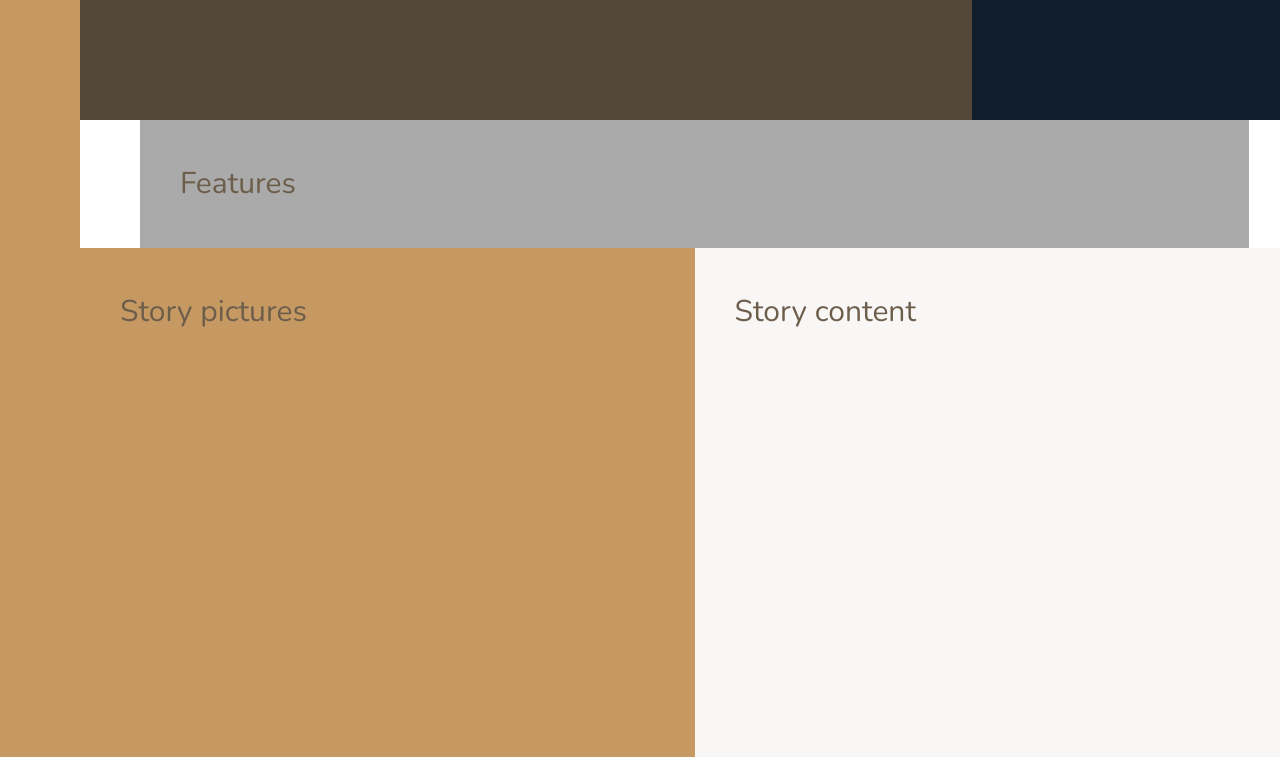
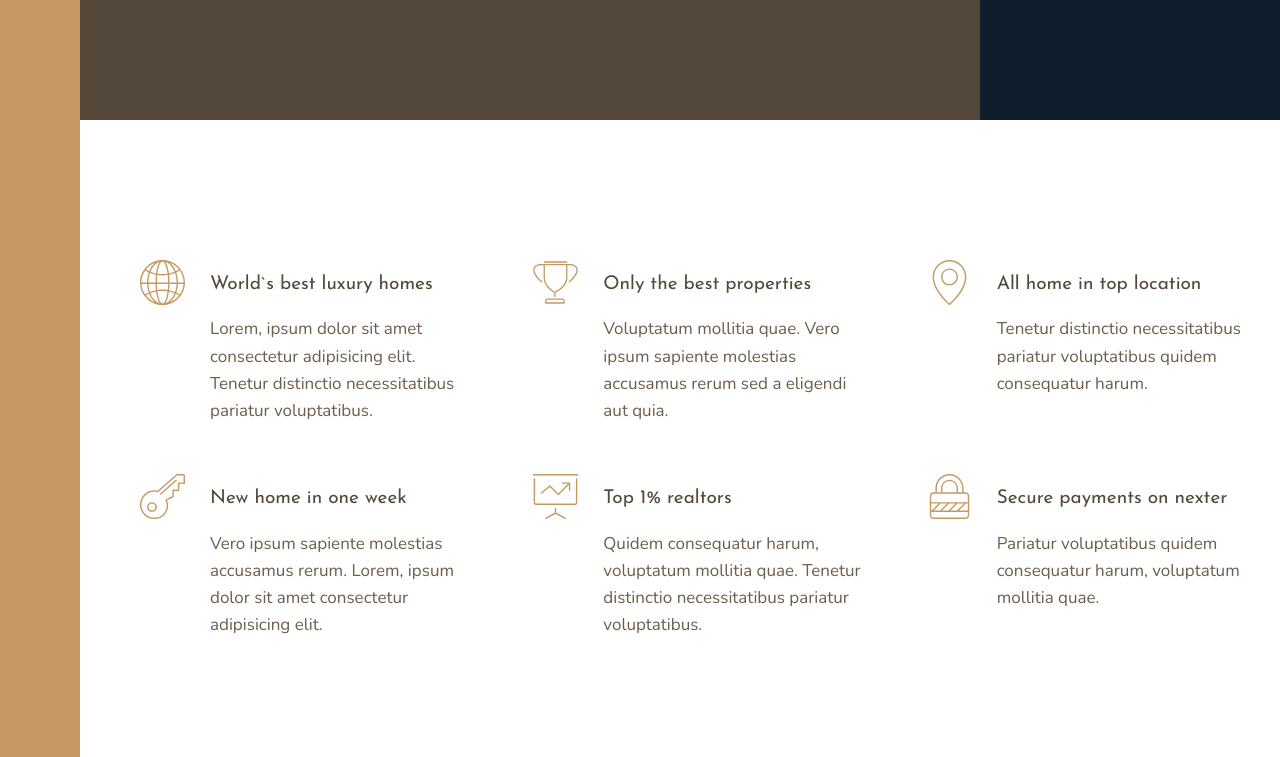
Before and after one commit to YAB85/Nexter, a website: page index.html in a window 1280 px wide. Shown: the part 520-1277 px from the top of the page. Drawn offline with nearby package versions, Linux system fonts and the light colour scheme.

Commit message:
add section features

```diff
--- a/index.html
+++ b/index.html
@@ -24,7 +24,48 @@
         </div>
 
         <section class="features">
-            Features
+            <div class="feature">
+                <svg class="feature__icon">
+                    <use xlink:href = "img/sprite.svg#icon-global"></use>
+                </svg>
+                <h4 class="heading-4 heading-4--dark">World`s best luxury homes</h4>
+                <p class="feature__text">Lorem, ipsum dolor sit amet consectetur adipisicing elit. Tenetur distinctio necessitatibus pariatur voluptatibus.</p>
+            </div>
+            <div class="feature">
+                <svg class="feature__icon">
+                    <use xlink:href = "img/sprite.svg#icon-trophy"></use>
+                </svg>
+                <h4 class="heading-4 heading-4--dark">Only the best properties</h4>
+                <p class="feature__text">Voluptatum mollitia quae. Vero ipsum sapiente molestias accusamus rerum sed a eligendi aut quia.</p>
+            </div>
+            <div class="feature">
+                <svg class="feature__icon">
+                    <use xlink:href = "img/sprite.svg#icon-map-pin"></use>
+                </svg>
+                <h4 class="heading-4 heading-4--dark">All home in top location</h4>
+                <p class="feature__text">Tenetur distinctio necessitatibus pariatur voluptatibus quidem consequatur harum.</p>
+            </div>
+            <div class="feature">
+                <svg class="feature__icon">
+                    <use xlink:href = "img/sprite.svg#icon-key"></use>
+                </svg>
+                <h4 class="heading-4 heading-4--dark">New home in one week</h4>
+                <p class="feature__text">Vero ipsum sapiente molestias accusamus rerum. Lorem, ipsum dolor sit amet consectetur adipisicing elit.</p>
+            </div>
+            <div class="feature">
+                <svg class="feature__icon">
+                    <use xlink:href = "img/sprite.svg#icon-presentation"></use>
+                </svg>
+                <h4 class="heading-4 heading-4--dark">Top 1% realtors</h4>
+                <p class="feature__text">Quidem consequatur harum, voluptatum mollitia quae. Tenetur distinctio necessitatibus pariatur voluptatibus.</p>
+            </div>
+            <div class="feature">
+                <svg class="feature__icon">
+                    <use xlink:href = "img/sprite.svg#icon-lock"></use>
+                </svg>
+                <h4 class="heading-4 heading-4--dark">Secure payments on nexter</h4>
+                <p class="feature__text">Pariatur voluptatibus quidem consequatur harum, voluptatum mollitia quae.</p>
+            </div>
         </section>
 
         <div class="story__pictures">
--- a/sass/_base.scss
+++ b/sass/_base.scss
@@ -39,8 +39,5 @@ body {
   grid-template-rows: 80vh min-content 40vw repeat(3, min-content);
   grid-template-columns: [sidebar-start] 8rem [sidebar-end full-start] minmax(6rem, 1fr) [center-start] repeat(8, [col-start] minmax(min-content, 14rem) [col-end]) [center-end] 1fr [full-end];
 
-  & > * {
-    padding: 40px;
-    font-size: 3rem;
-  }
+
 }
--- a/sass/_features.scss
+++ b/sass/_features.scss
@@ -1,4 +1,32 @@
 .features {
-  background-color: $color-grey-light-2;
   grid-column: center-start / center-end;
+
+  margin: 15rem 0;
+
+
+  display: grid;
+  //grid-template-columns: repeat(3, 1fr);
+  grid-template-columns: repeat(auto-fit, minmax(25rem, 1fr));
+  grid-gap: 6rem;
+  align-items: start;
 }
+
+.feature {
+  display: grid;
+  grid-template-columns: min-content 1fr;
+  grid-row-gap: 1.5rem;
+  grid-column-gap: 2.5rem;
+
+  &__icon {
+    fill: $color-primary;
+    width: 4.5rem;
+    height: 4.5rem;
+    grid-row: 1/ span 2;
+    transform: translateY(-1rem);
+  }
+
+  &__text {
+    font-size: 1.7rem;
+    //grid-column: 2/-1;
+  }
+}
--- a/sass/_typography.scss
+++ b/sass/_typography.scss
@@ -0,0 +1,25 @@
+%heading {
+  font-family: $font-display;
+  font-weight: 400;
+}
+
+.heading-1 {
+  @extend %heading;
+}
+.heading-2 {
+  @extend %heading;
+}
+.heading-3 {
+  @extend %heading;
+}
+.heading-4 {
+  @extend %heading;
+  font-size: 1.9rem;
+
+  &--light {
+    color: $color-grey-light-1;
+  }
+  &--dark {
+    color: $color-grey-dark-1;
+  }
+}
```
Also changed, not shown: css/style.css.
